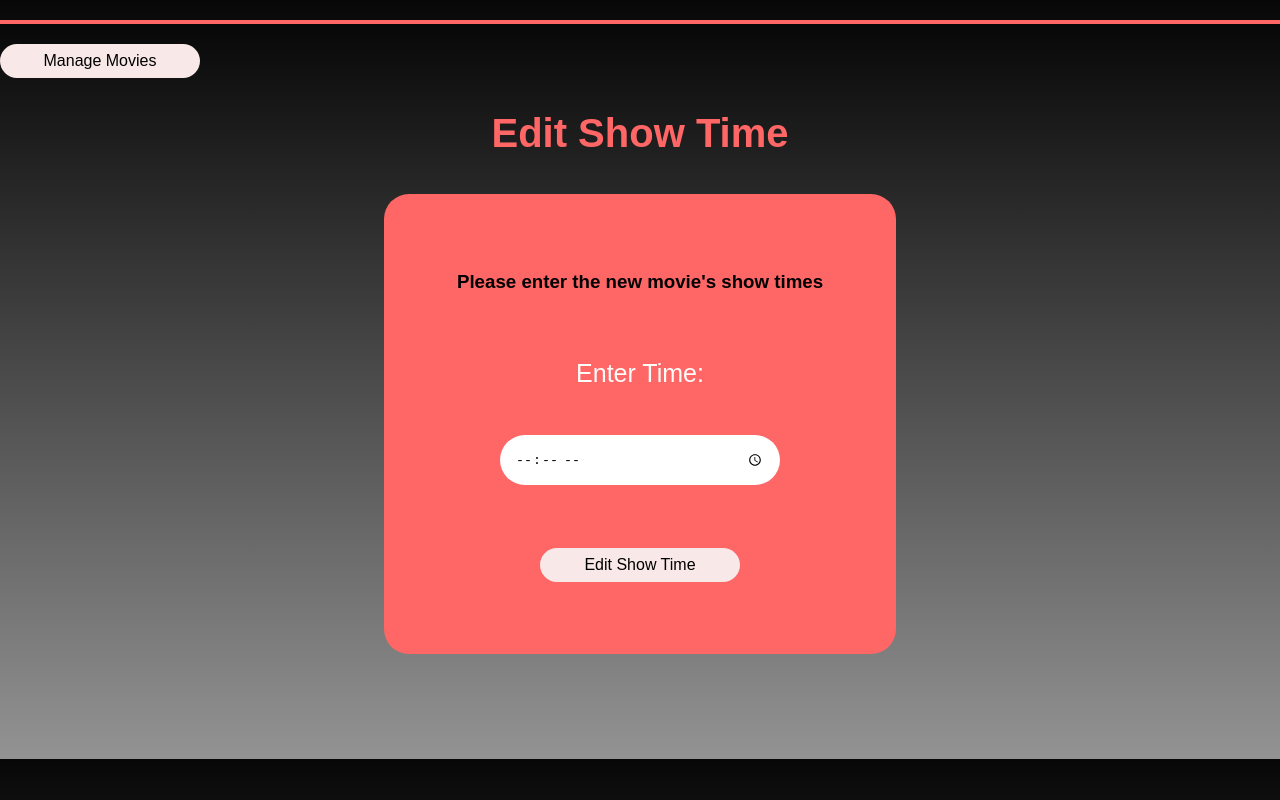
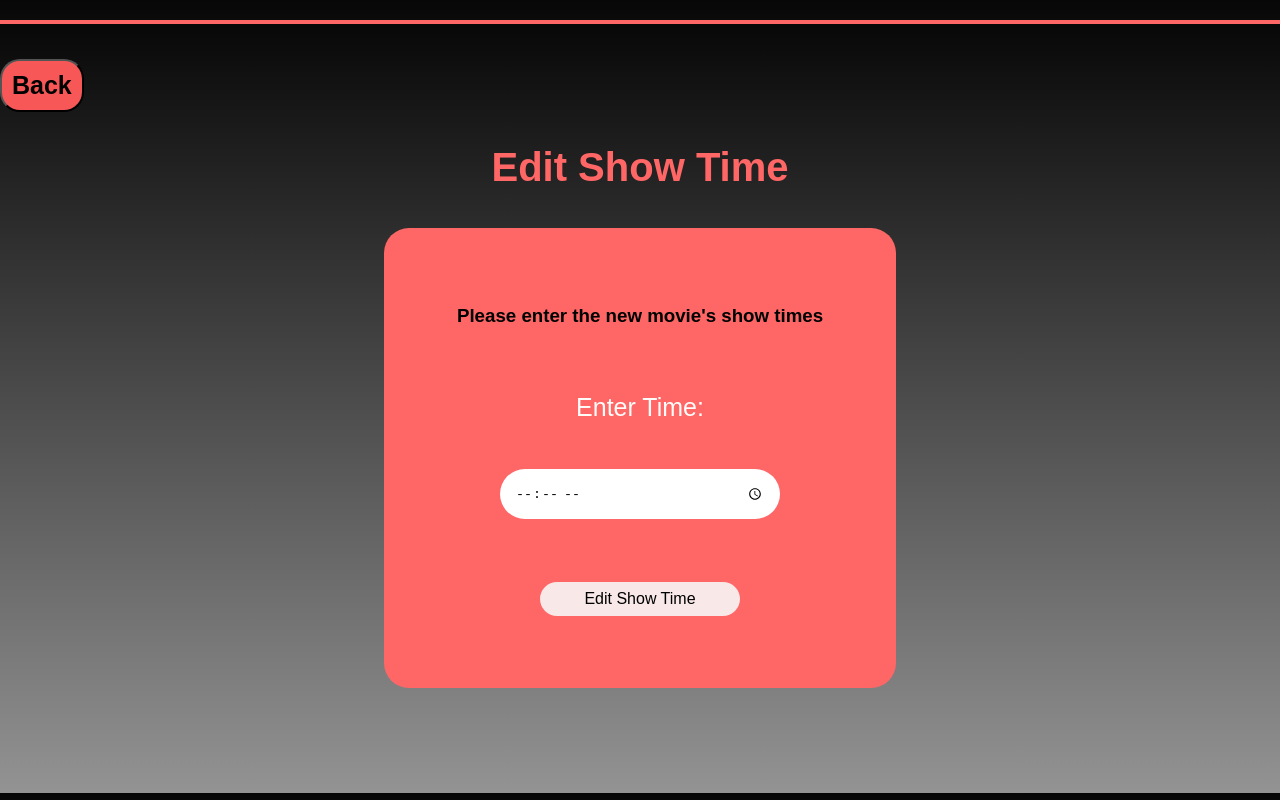
Before and after one commit to Piyush-Rajendra/Get-the-Show, a React (Create React App) app: page /edittime/1 in a window 1280 px wide. Built offline with nearby package versions, Linux system fonts and the light colour scheme.

Commit message:
Back button for editTime

```diff
--- a/src/components/AdminPage/EditTime.js
+++ b/src/components/AdminPage/EditTime.js
@@ -153,7 +153,10 @@ const EditTime = () => {
     <div class = "background">
           <hr></hr>
 
-          <Link to="/ManageMovie"><button class="register-button">Manage Movies</button></Link>
+          {/* <Link to="/ManageMovie"><button class="register-button">Manage Movies</button></Link> */}
+          <Link to="/ManageMovie">
+            <button className="backButtonForgotEditMovieAdminContinue">Back</button>
+          </Link>
           <h2 class="register">Edit Show Time</h2>
         <div className="center">
         <div class="formcontainer">
```
